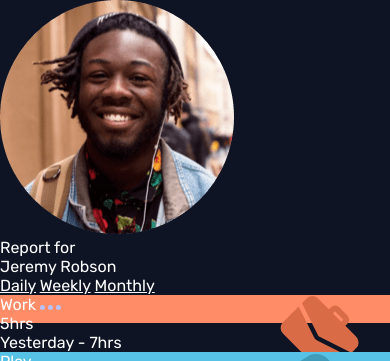
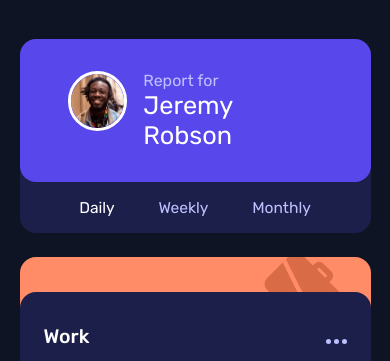
Before and after one commit to victorsobrinho93/fem-time-tracking-dashboard, a plain HTML site: page index.html in a window 390 px wide. Shown: the top 361 px of the page. Drawn offline with Linux system fonts and the light colour scheme.

Commit message:
mobile styling done

```diff
--- a/static/style.scss
+++ b/static/style.scss
@@ -63,37 +63,124 @@ $colors: (
     background-position: 90% -5%;
 }
 
-// @media (max-width: 960px), (orientation: portrait) {
-//     #content {
-//         @include flex-cl;
-//         gap: 1rem;
-//         margin: 10% 5%;
-//         #user-card {
-//             background-color: $dark-blue;
-//             .profile {
-//                 background-color: $blue;
-//                 border-radius: 1rem;
-//                 .user-profile-img {
-//                     border: 3px solid white;
-//                     border-radius: 50%;
-//                     width: 15%;
-//                     grid-area: img;
-//                 }
-//                 .report-for {
-//                     grid-area: report;
-//                 }
-//                 .user-name {
-//                     grid-area: name;
-//                 }
-//             }
-//         }
-//     }
+.report-for {
+    color: $pale-blue;
+}
 
-//     #task-container {
-//         @include flex-cl;
-//         gap: 1rem;
-//     }
-// }
+.profile-menu {
+    a {
+        text-decoration: none;
+        color: $pale-blue;
+    }
+    a:hover,
+    .selected {
+        color: #fff;
+    }
+}
+
+.header-menu:hover {
+    filter: brightness(0) invert(1);
+}
+
+.card-content {
+    background-color: $dark-blue;
+    @include flex-cl;
+    border-radius: 1rem;
+    height: 80%;
+    width: 100%;
+    padding: 0 1.5rem;
+    // gap: 1rem;
+}
+
+@media (max-width: 960px), (orientation: portrait) {
+    a {
+        font-size: 4vmin;
+    }
+    #content {
+        @include flex-cl;
+        gap: 1.5rem;
+        margin: 10% 5%;
+        height: 100%;
+        // border: 2px solid red;
+        #user-profile {
+            background-color: $dark-blue;
+            border-radius: 1rem;
+            .profile-info {
+                // border: 2px solid green;
+                display: grid;
+                grid-template-columns: auto 1fr 3fr auto;
+                grid-template-rows: auto auto;
+                grid-column-gap: 1rem;
+                background-color: $blue;
+                border-radius: 1rem;
+                padding: 2rem;
+                .user-profile-img {
+                    grid-column: 2;
+                    grid-row: 2 / span 2;
+                    border: 3px solid white;
+                    border-radius: 50%;
+                    width: 100%;
+                    // max-width: 50%;
+                }
+                .report-for {
+                    grid-column: 3;
+                    grid-row: 2;
+                    align-self: end;
+                    justify-self: left;
+                }
+                .user-name {
+                    grid-column: 3;
+                    grid-row: 3;
+                    font-size: 6.5vmin;
+                }
+            }
+            .profile-menu {
+                padding: 1rem;
+                display: flex;
+                justify-content: space-evenly;
+                // border-radius: 0 0 1rem 1rem;
+            }
+        }
+    }
+
+    #task-container {
+        @include flex-cl;
+        height: 100%;
+        gap: 1.5rem;
+        .task-card {
+            border-radius: 1rem;
+            display: flex;
+            flex-direction: column-reverse;
+            min-height: 150px;
+            aspect-ratio: 2/1;
+        }
+
+        .card-header {
+            font-size: 5vmin;
+            font-weight: 500;
+            display: flex;
+            justify-content: space-between;
+            align-items: end;
+            flex: 0 1 40%;
+        }
+
+        .card-data {
+            display: flex;
+            align-items: center;
+            justify-content: space-between;
+            flex: 0 1 60%;
+            .tc-time {
+                font-size: 10vmin;
+                font-weight: 300;
+            }
+            .tc-previous {
+                font-size: 3.5vmin;
+                color: $pale-blue;
+                // align-self: center;
+            }
+        }
+    }
+}
 
 @media (orientation: landscape) {
     #content {
@@ -134,9 +221,7 @@ $colors: (
                 max-width: 40%;
                 margin-bottom: 20%;
             }
-            .report-for {
-                color: $pale-blue;
-            }
+
             .user-name {
                 font-size: 3rem;
                 font-weight: 300;
@@ -150,14 +235,6 @@ $colors: (
             gap: 1rem;
             text-decoration: none;
             font-size: 1.2rem;
-            a {
-                text-decoration: none;
-                color: $pale-blue;
-            }
-            a:hover,
-            .selected {
-                color: #fff;
-            }
         }
     }
 
@@ -172,12 +249,12 @@ $colors: (
     }
 
     .card-content {
-        background-color: $dark-blue;
-        @include flex-cl;
-        border-radius: 1rem;
-        height: 80%;
-        width: 100%;
-        padding: 0 1.5rem;
+        // background-color: $dark-blue;
+        // @include flex-cl;
+        // border-radius: 1rem;
+        // height: 80%;
+        // width: 100%;
+        // padding: 0 1.5rem;
 
         .card-header {
             font-size: 1.2rem;
@@ -185,8 +262,7 @@ $colors: (
             display: flex;
             justify-content: space-between;
             align-items: center;
-            flex-basis: 40%;
-
+            flex: 0 1 40%;
             .header-menu:hover {
                 filter: brightness(0) invert(1);
             }
@@ -194,14 +270,14 @@ $colors: (
 
         .card-data {
             @include flex-cl;
-            flex-basis: 40%;
-            justify-content: space-between;
+            gap: 0.5rem;
+            flex: 0 1 60%;
             .tc-time {
-                font-size: 4rem;
+                font-size: 3.5rem;
                 font-weight: 300;
             }
             .tc-previous {
-                font-size: 1.2rem;
+                font-size: 1rem;
                 color: $pale-blue;
             }
         }
```
Also changed, not shown: static/style.css, 1 other file.
